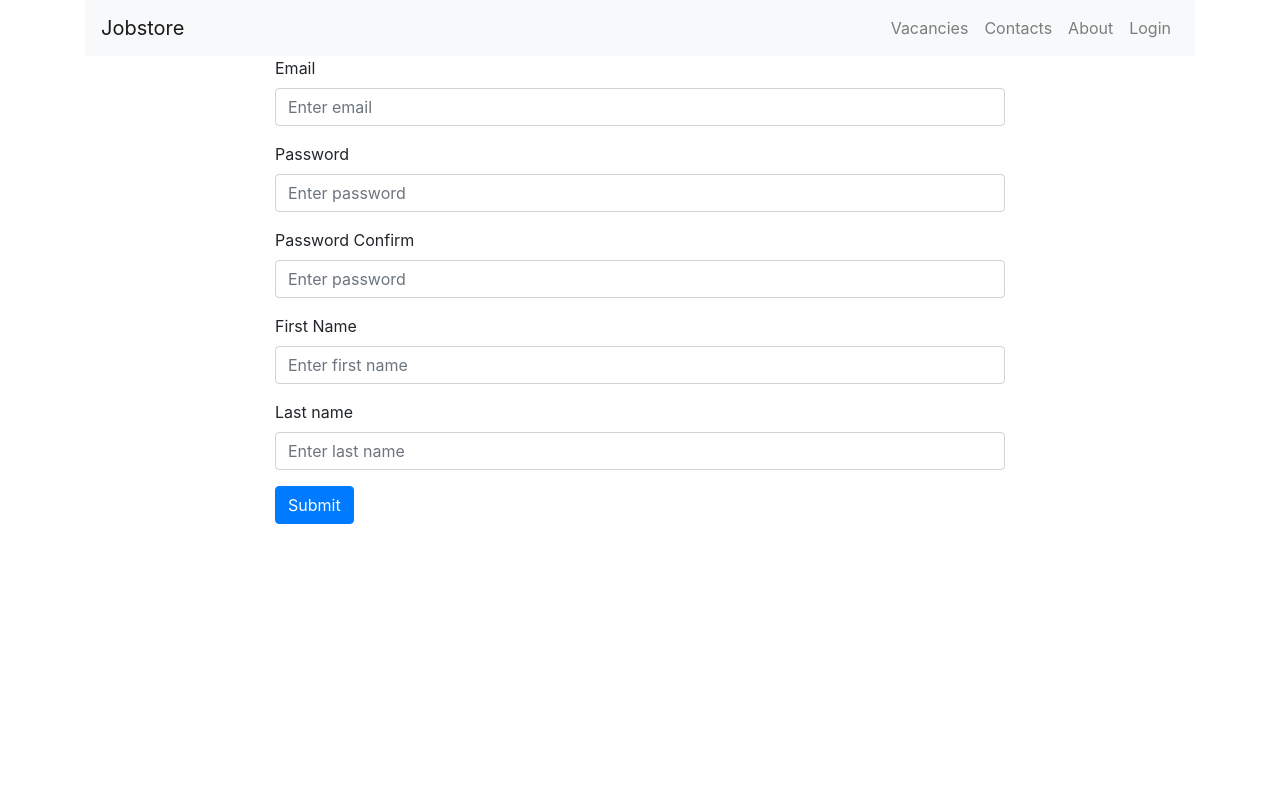
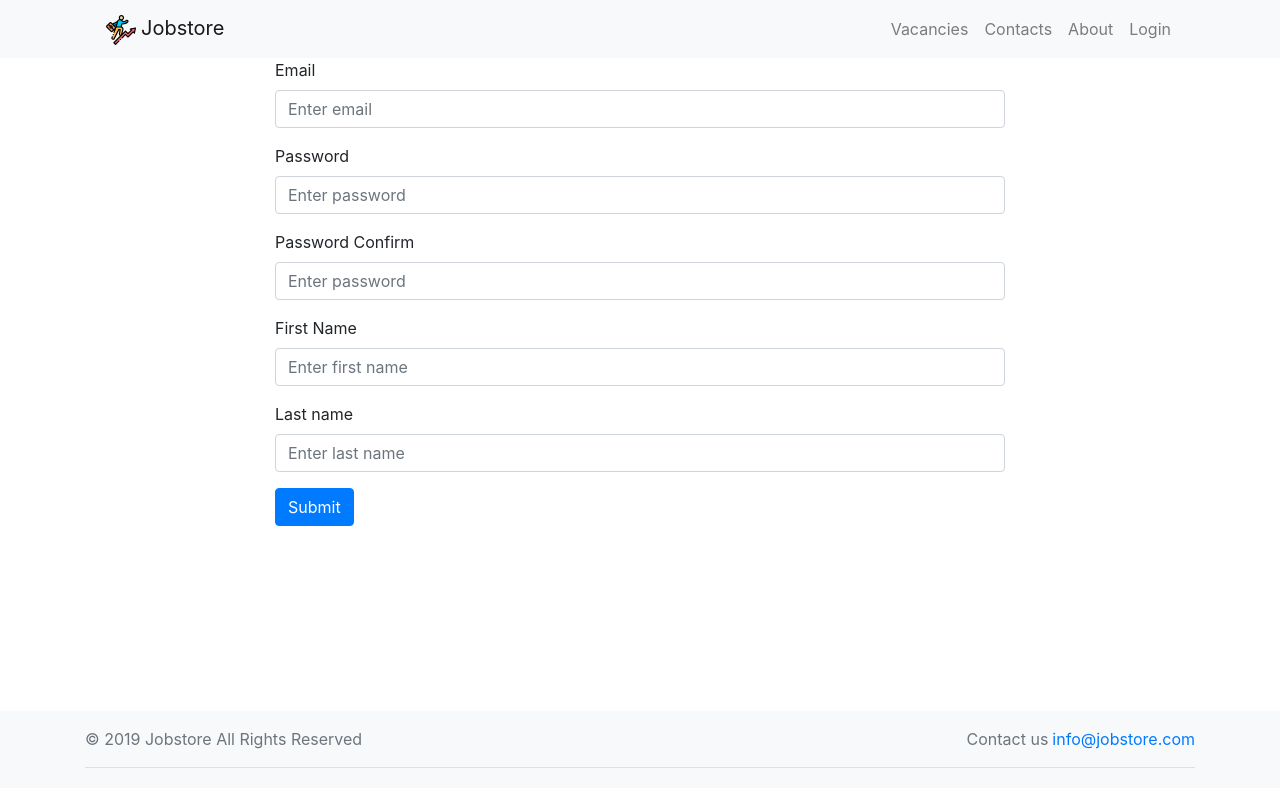
Before and after one commit to misterbax101/jobstore, a React (Create React App) app in the folder Jobstore.Frontend/: page /sign-up in a window 1280 px wide. Shown: the top 788 px of the page. Built offline with nearby package versions, Linux system fonts and the light colour scheme.

Commit message:
add footer

```diff
--- a/Jobstore.Frontend/src/App.tsx
+++ b/Jobstore.Frontend/src/App.tsx
@@ -5,11 +5,11 @@ import { Container, Row, Col } from 'reactstrap';
 import { Router, Route, Switch } from 'react-router-dom';
 
 import { Home } from './components/pages';
+import { Footer } from './components/layout';
 import { Login, SignUp } from './containers/pages';
 import { Header } from './containers/layout';
 import { history } from './untils/history';
 import { authCheckState } from './store/auth/actions';
-import { clearAlert } from './store/alert/actions';
 
 axios.defaults.baseURL = process.env.REACT_APP_API_BASE_URL;
 
@@ -22,11 +22,10 @@ const App: React.FC<AppProps> = ({ onTryAutoSignup }) => {
         onTryAutoSignup();
     })
 
-
     return (
-        <Container>
-            <Router history={history}>
-                <Header />
+        <Router history={history}>
+            <Header />
+            <Container>
                 <Row>
                     <Col md={{ size: 8, offset: 2 }}>
                         <Switch>
@@ -36,11 +35,10 @@ const App: React.FC<AppProps> = ({ onTryAutoSignup }) => {
                         </Switch>
                     </Col>
                 </Row>
-            </Router>
-        </Container>
+            </Container>
+            <Footer />
+        </Router>
     );
 }
 
-
-
 export default connect(null, { onTryAutoSignup: authCheckState })(App);
--- /dev/null
+++ b/Jobstore.Frontend/src/components/layout/Footer.tsx
@@ -0,0 +1,36 @@
+import React, { Component } from 'react';
+import { Container, Row, Col } from 'reactstrap';
+
+
+const footerStyles: React.CSSProperties = {
+    position: 'absolute',
+    bottom: '0',
+    width: '100%',
+    minHeight: '60px',
+}
+
+class Footer extends Component {
+    render() {
+        const currentYear = new Date().getFullYear();
+        return (
+            <footer
+                className="bg-light text-muted"
+                style={footerStyles}>
+                <Container className='py-3'>
+                    <Row >
+                        <Col>
+                            © {currentYear} Jobstore  All Rights Reserved
+                            <span className='float-right'>
+                              Contact us
+                              <a href='mailto:' className='ml-1'>info@jobstore.com</a>
+                            </span>
+                        </Col>
+                    </Row>
+                    <hr></hr>
+                </Container>
+            </footer>
+        )
+    }
+}
+
+export default Footer;
--- a/Jobstore.Frontend/src/components/layout/Header.tsx
+++ b/Jobstore.Frontend/src/components/layout/Header.tsx
@@ -5,10 +5,12 @@ import {
     Navbar,
     NavbarBrand,
     NavItem,
-    NavLink
+    NavLink,
+    Container
 } from 'reactstrap';
 
 import LoginButton from "./LoginButton";
+import logo from  '../../assert/images/logo.svg';
 
 interface HeaderProps {
     isAuthenticated: boolean,
@@ -16,11 +18,21 @@ interface HeaderProps {
     logout(): void;
 }
 
+const logoStyles: React.CSSProperties = {
+    width: '2em',
+    padding: '0 5px'
+}
+
 class Header extends React.Component<HeaderProps, {}>{
     render() {
         return (
-            <Navbar color="light" light expand="md">
-                <NavbarBrand tag={Link} to="/">Jobstore</NavbarBrand>
+            <header className="bg-light">
+                <Container >
+                    <Navbar light expand="md">
+                        <NavbarBrand tag={Link} to="/">
+                            <img src={logo} alt=" " className='img-fluid' style= {logoStyles}/>
+                            Jobstore
+                            </NavbarBrand>
                         <Nav className="ml-auto" navbar>
                             <NavItem>
                                 <NavLink tag={Link} to="/vacancies">Vacancies</NavLink>
@@ -34,6 +46,8 @@ class Header extends React.Component<HeaderProps, {}>{
                             <LoginButton {...this.props} />
                         </Nav>
                     </Navbar>
+                </Container>
+            </header>
         );
     }
 }
--- a/Jobstore.Frontend/src/components/layout/index.ts
+++ b/Jobstore.Frontend/src/components/layout/index.ts
@@ -1,7 +1,9 @@
 import Header from './Header';
+import Footer from './Footer';
 import LoginButton from './LoginButton'
 
 export {
     Header,
-    LoginButton
+    Footer,
+    LoginButton,
 }
--- a/Jobstore.Frontend/src/services/auth.ts
+++ b/Jobstore.Frontend/src/services/auth.ts
@@ -22,7 +22,7 @@ async function login(model: LoginModel): Promise<LoginResponse> {
         return response.data;
     }
     catch (error) {
-        throw error.response.data || 'Internal Server Error';
+        throw (error.response && error.response.data) || 'Internal Server Error';
     }
 }
 
--- a/Jobstore.Frontend/src/store/auth/actions.ts
+++ b/Jobstore.Frontend/src/store/auth/actions.ts
@@ -9,7 +9,6 @@ import {
     LOGIN_ERROR,
     LOGIN_START
 } from './types';
-import { async } from 'q';
 
 export const login = (data: LoginModel) => async (dispatch: any) => {
     try {
```
Also changed, not shown: Jobstore.Frontend/src/assert/images/logo.svg (added). Lines whose indentation alone changed are shown as unchanged.
